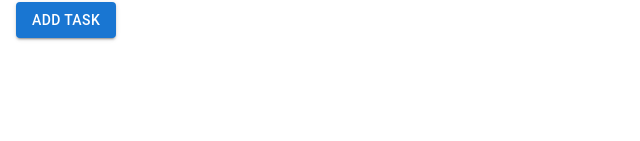
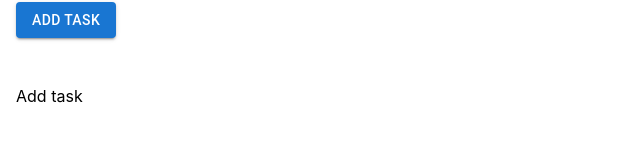
Before and after one commit to nvandana1/Todo, a React (Create React App) app: page / in a window 1280 px wide. Shown: the part 187-328 px from the top of the page, without its empty margins (0-640 px from the left). Built offline with nearby package versions, Linux system fonts and the light colour scheme.

Commit message:
empty message

```diff
--- a/src/components/todoForm.js
+++ b/src/components/todoForm.js
@@ -24,6 +24,7 @@ const TodoForm = ({sendTask}) => {
           id="taskDescription"
           label="Task"
           value={value}
+          required
           onChange={handleChange}
         variant="filled"
         />
--- a/src/components/todoWrapper.js
+++ b/src/components/todoWrapper.js
@@ -40,7 +40,9 @@ const TodoWrapper = () => {
   const updateTask = (updatedValue, id) => {
     setTodos(
       todos.map((todo) =>
-        todo.id === id ? { ...todo, task: updatedValue ,isEditing:!todo.isEditing} : todo
+        todo.id === id
+          ? { ...todo, task: updatedValue, isEditing: !todo.isEditing }
+          : todo
       )
     );
   };
@@ -50,9 +52,15 @@ const TodoWrapper = () => {
 
       <TodoForm sendTask={appendTaskToList}></TodoForm>
       <div className="todo-list">
+        {todos.length > 0 ? (
+          <>
             {todos.map((task, index) =>
               task.isEditing ? (
-            <EditTodo task={task} key={index} sendTask={updateTask}></EditTodo>
+                <EditTodo
+                  task={task}
+                  key={index}
+                  sendTask={updateTask}
+                ></EditTodo>
               ) : (
                 <Todo
                   task={task}
@@ -64,6 +72,10 @@ const TodoWrapper = () => {
                 ></Todo>
               )
             )}
+          </>
+        ) : (
+          <>Add task</>
+        )}
       </div>
     </>
   );
```
Lines whose indentation alone changed are shown as unchanged.
